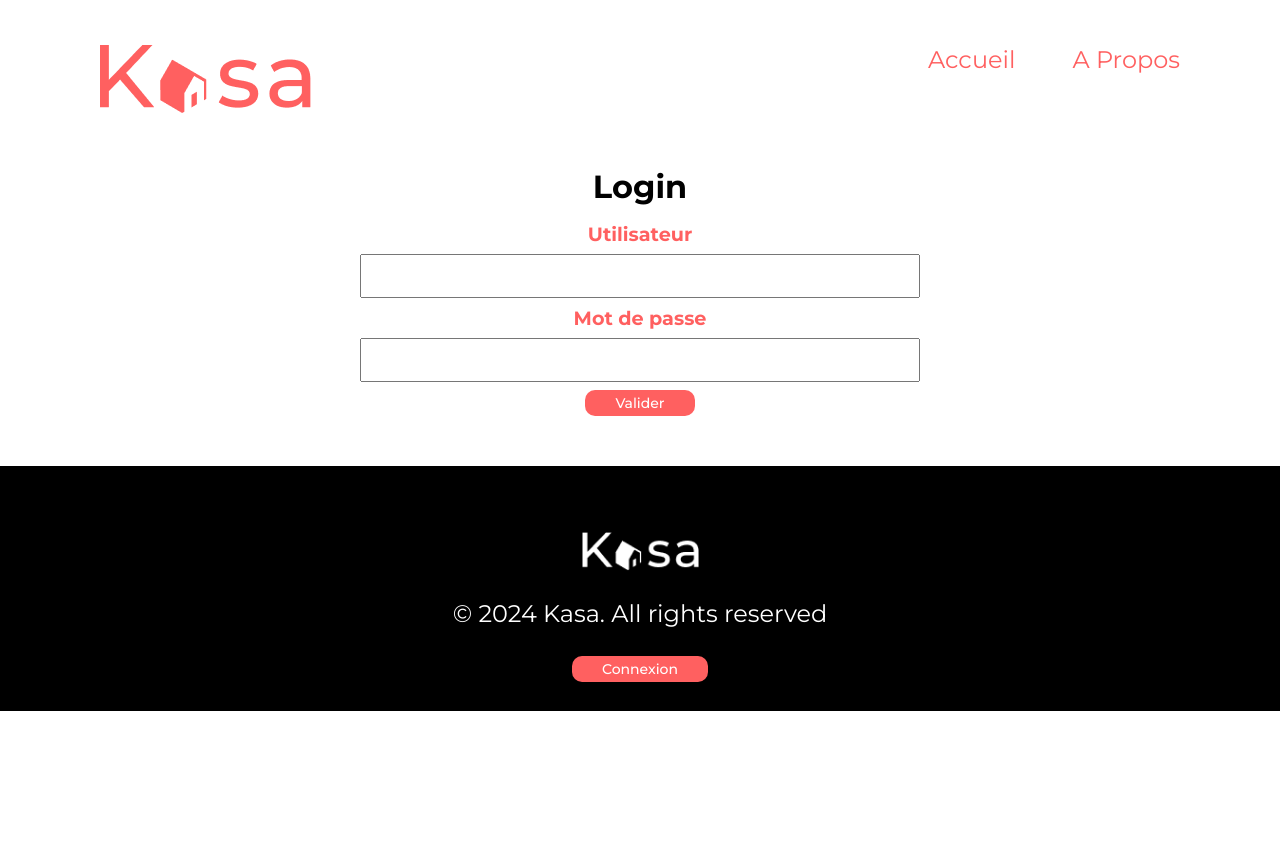
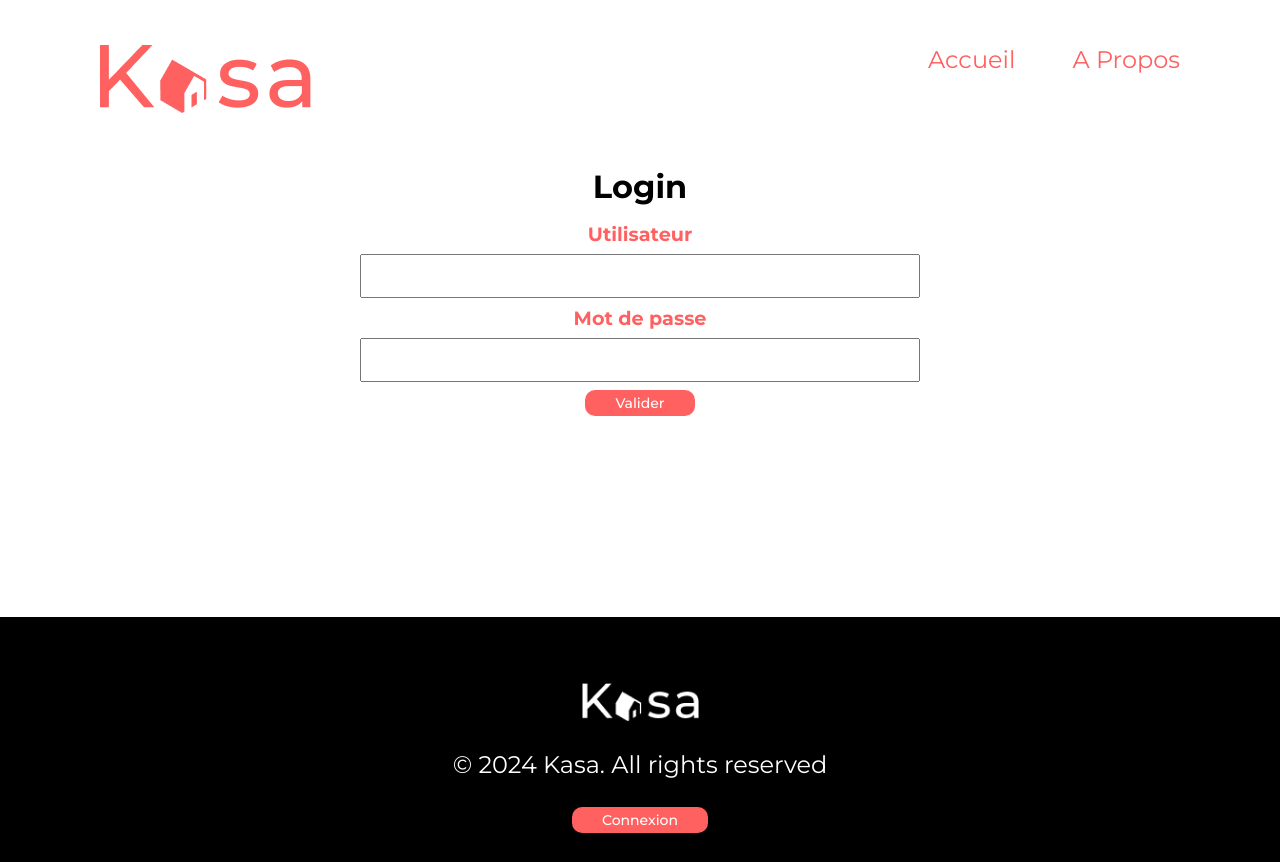
Before and after one commit to malekbena/kasabella, a React (Create React App) app in the folder client/: page /login in a window 1280 px wide. Before the commit the page ends 800 px from the top, so only its background shows below. Built offline with nearby package versions, Linux system fonts and the light colour scheme; no server answers.

Commit message:
client: Login page height bug fix

```diff
--- a/client/src/styles/main.css
+++ b/client/src/styles/main.css
@@ -938,6 +938,9 @@ footer p {
   justify-content: space-between;
 }
 
+.login {
+  min-height: 50vh;
+}
 .login h1 {
   font-size: 2rem;
   margin-bottom: 1rem;
--- a/client/src/styles/pages/_login.scss
+++ b/client/src/styles/pages/_login.scss
@@ -1,4 +1,5 @@
 .login {
+    min-height: 50vh;
     h1{
         font-size: 2rem;
         margin-bottom: 1rem;
```
Also changed, not shown: 1 other file (tests, documents, lock files or other folders).
